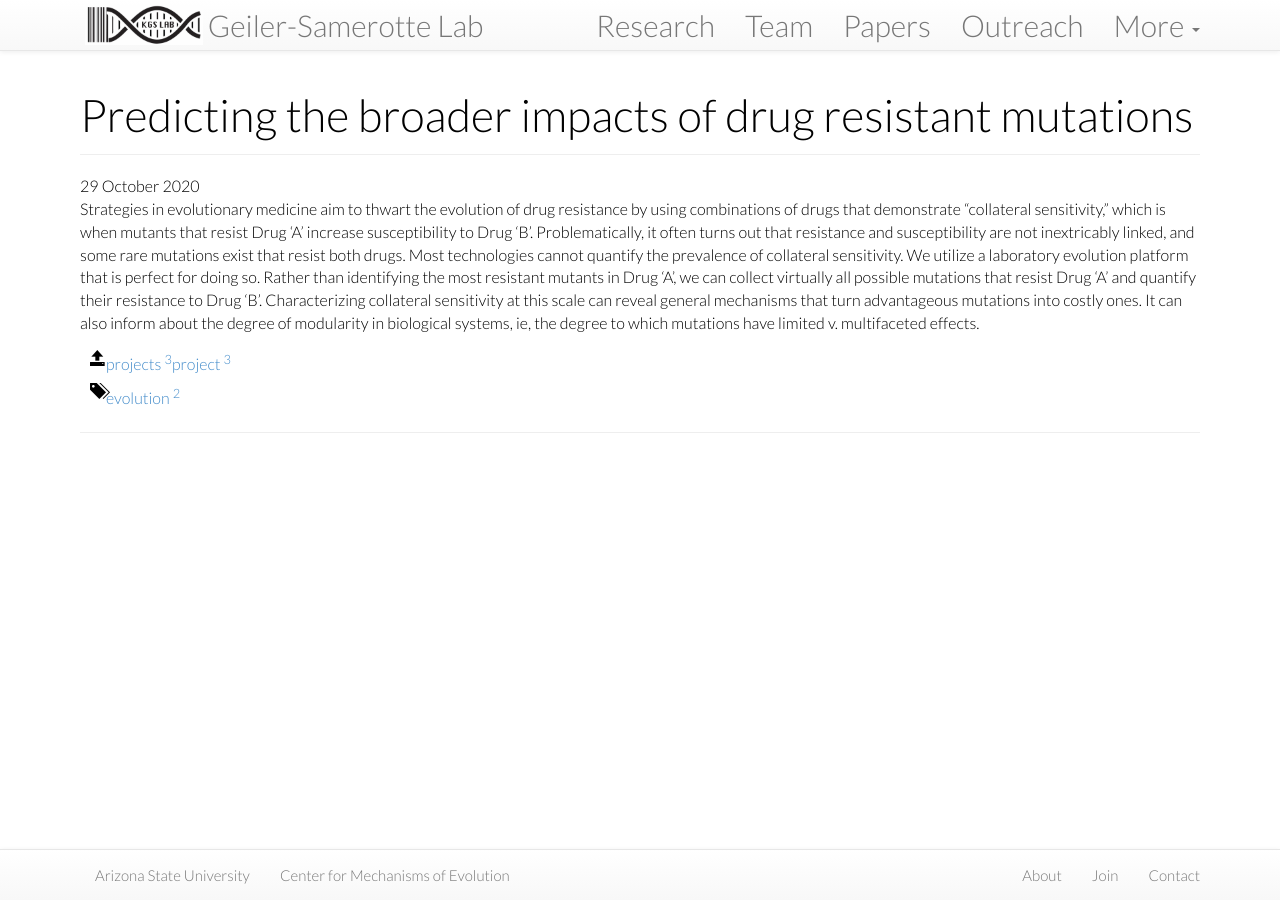
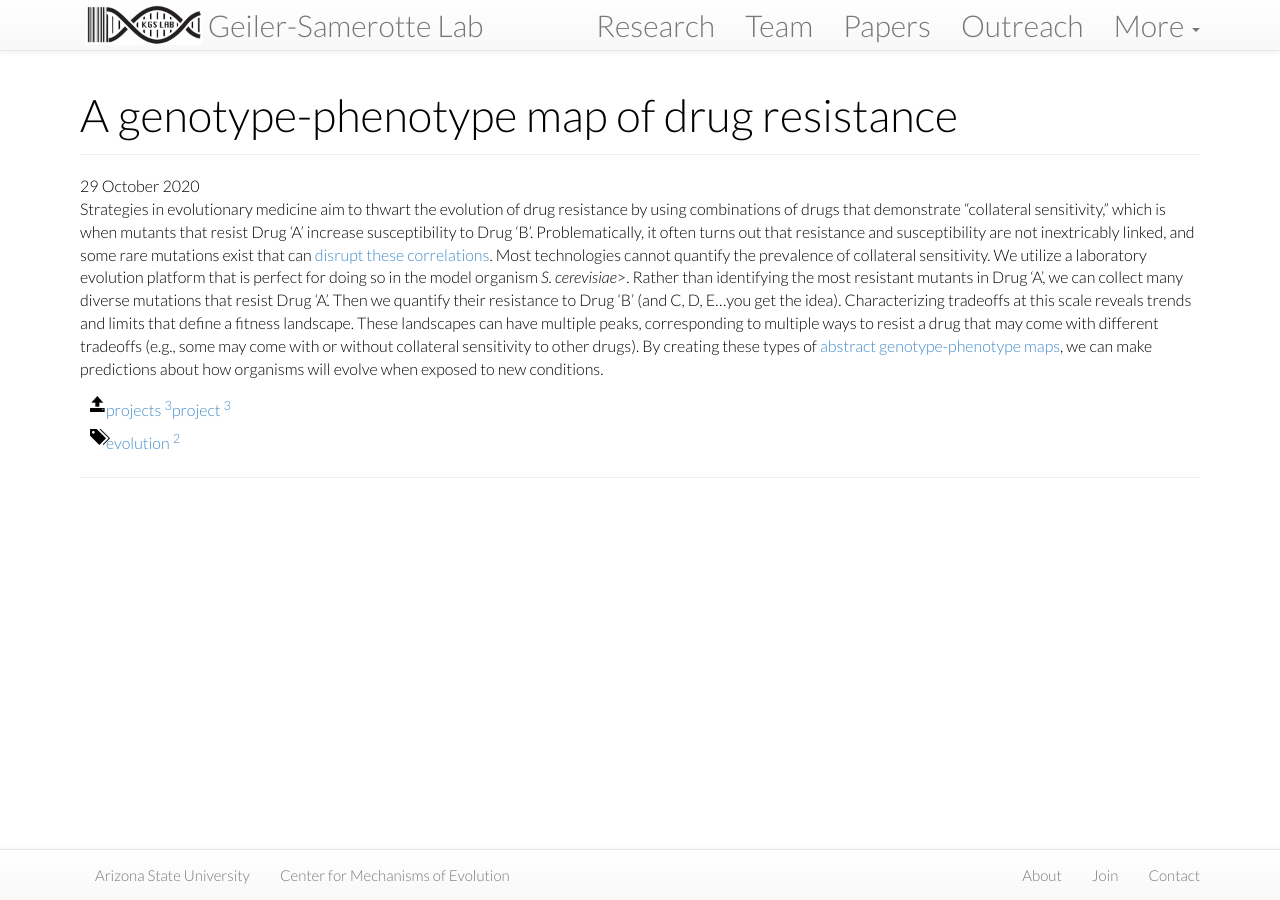
Before and after one commit to Samerotte-Lab/Samerotte-Lab.github.io, a Jekyll site: the page built from projects/_posts/2020-10-29-resistance.md, in a window 1280 px wide. Built offline with Jekyll 4.4.1, drawn with Linux system fonts in a browser that asks for light colours; nearby versions of some CDN libraries.

Commit message:
resistance edits

```diff
--- a/projects/_posts/2020-10-29-resistance.md
+++ b/projects/_posts/2020-10-29-resistance.md
@@ -1,6 +1,6 @@
 ---
 layout: project
-title: "Predicting the broader impacts of drug resistant mutations"
+title: "A genotype-phenotype map of drug resistance"
 handle: resistance
 image: /assets/images/papers/CS2.png
 category: project
@@ -8,4 +8,4 @@ tags: [evolution]
 ---
 {% include JB/setup %}
 
-Strategies in evolutionary medicine aim to thwart the evolution of drug resistance by using combinations of drugs that demonstrate “collateral sensitivity,” which is when mutants that resist Drug ‘A’ increase susceptibility to Drug ‘B’. Problematically, it often turns out that resistance and susceptibility are not inextricably linked, and some rare mutations exist that resist both drugs. Most technologies cannot quantify the prevalence of collateral sensitivity. We utilize a laboratory evolution platform that is perfect for doing so. Rather than identifying the most resistant mutants in Drug ‘A’, we can collect virtually all possible mutations that resist Drug ‘A’ and quantify their resistance to Drug ‘B’. Characterizing collateral sensitivity at this scale can reveal general mechanisms that turn advantageous mutations into costly ones. It can also inform about the degree of modularity in biological systems, ie, the degree to which mutations have limited v. multifaceted effects.
+Strategies in evolutionary medicine aim to thwart the evolution of drug resistance by using combinations of drugs that demonstrate “collateral sensitivity,” which is when mutants that resist Drug ‘A’ increase susceptibility to Drug ‘B’. Problematically, it often turns out that resistance and susceptibility are not inextricably linked, and some rare mutations exist that can [disrupt these correlations](https://kgslab.org/papers/paper/extent-of-pleiotropy). Most technologies cannot quantify the prevalence of collateral sensitivity. We utilize a laboratory evolution platform that is perfect for doing so in the model organism <i>S. cerevisiae</i>>. Rather than identifying the most resistant mutants in Drug ‘A’, we can collect many diverse mutations that resist Drug ‘A’. Then we quantify their resistance to Drug ‘B’ (and C, D, E...you get the idea). Characterizing tradeoffs at this scale reveals trends and limits that define a fitness landscape. These landscapes can have multiple peaks, corresponding to multiple ways to resist a drug that may come with different tradeoffs (e.g., some may come with or without collateral sensitivity to other drugs). By creating these types of [abstract genotype-phenotype maps](https://kgslab.org/papers/paper/local-modularity-global-pleiotropy), we can make predictions about how organisms will evolve when exposed to new conditions.
```
